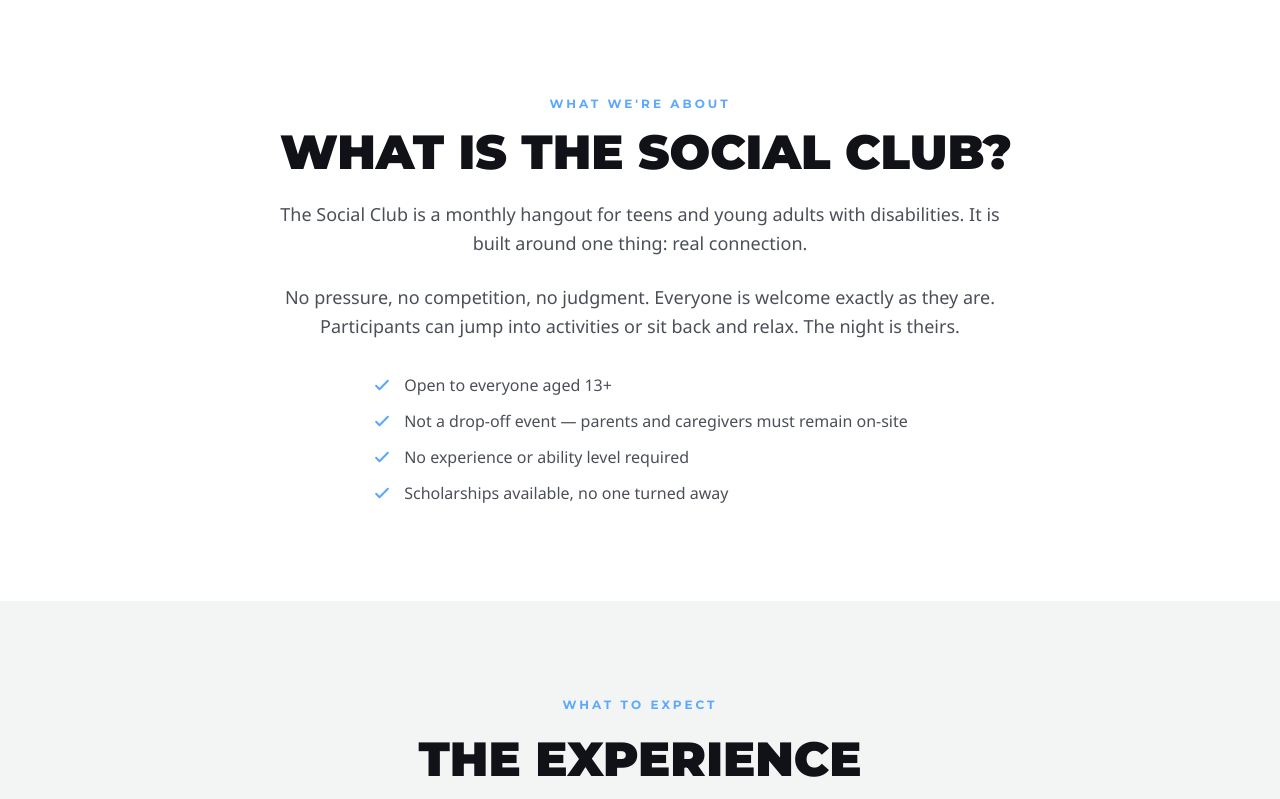
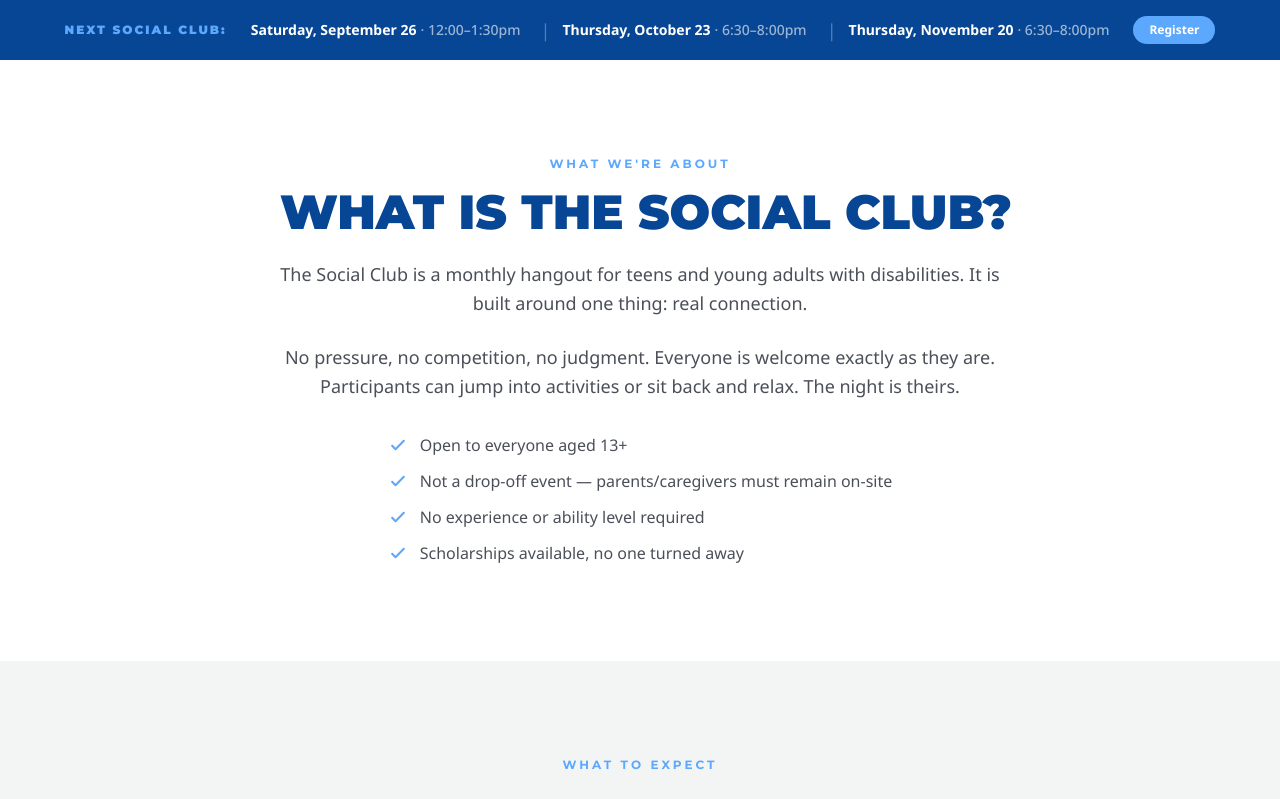
Before and after one commit to steinbros1012/the-social-club, a Next.js app: page / in a window 1280 px wide. Shown: the part 800-1599 px from the top of the page. Built offline with nearby package versions, Linux system fonts and the light colour scheme.

Commit message:
feat: dates banner, blue headings, parent/caregiver copy, CSV export

```diff
--- a/src/app/api/admin/registrations/route.ts
+++ b/src/app/api/admin/registrations/route.ts
@@ -1,5 +1,42 @@
 import { NextRequest, NextResponse } from 'next/server'
 import { getSupabaseAdmin } from '@/lib/supabase'
+
+const CSV_COLUMNS = [
+  'created_at',
+  'id',
+  'status',
+  'payment_status',
+  'participant_first_name',
+  'participant_last_name',
+  'participant_dob',
+  'participant_email',
+  'participant_phone',
+  'caregiver_first_name',
+  'caregiver_last_name',
+  'caregiver_relationship',
+  'caregiver_email',
+  'caregiver_phone',
+  'emergency_contact_name',
+  'emergency_contact_phone',
+  'accommodation_notes',
+  'dietary_notes',
+  'scholarship_requested',
+  'waiver_agreed',
+  'waiver_printed_name',
+  'waiver_date',
+]
+
+function toCsv(rows: Record<string, unknown>[]): string {
+  const escape = (val: unknown): string => {
+    const str = val === null || val === undefined ? '' : String(val)
+    return str.includes(',') || str.includes('"') || str.includes('\n')
+      ? `"${str.replace(/"/g, '""')}"`
+      : str
+  }
+  const header = CSV_COLUMNS.join(',')
+  const body = rows.map((row) => CSV_COLUMNS.map((col) => escape(row[col])).join(',')).join('\n')
+  return `${header}\n${body}`
+}
 
 export async function GET(req: NextRequest) {
   const authHeader = req.headers.get('authorization')
@@ -13,5 +50,18 @@ export async function GET(req: NextRequest) {
     .order('created_at', { ascending: false })
 
   if (error) return NextResponse.json({ error: error.message }, { status: 500 })
+
+  const format = req.nextUrl.searchParams.get('format')
+  if (format === 'csv') {
+    const csv = toCsv(data ?? [])
+    return new NextResponse(csv, {
+      status: 200,
+      headers: {
+        'Content-Type': 'text/csv',
+        'Content-Disposition': `attachment; filename="registrations-${new Date().toISOString().slice(0, 10)}.csv"`,
+      },
+    })
+  }
+
   return NextResponse.json({ registrations: data })
 }
--- a/src/app/page.tsx
+++ b/src/app/page.tsx
@@ -216,6 +216,41 @@ function Hero() {
 }
 
 
+// ---------- UPCOMING DATES BANNER ----------
+function UpcomingDatesBanner() {
+  const dates = [
+    { label: "Saturday, September 26", time: "12:00–1:30pm" },
+    { label: "Thursday, October 23", time: "6:30–8:00pm" },
+    { label: "Thursday, November 20", time: "6:30–8:00pm" },
+  ]
+  return (
+    <section className="bg-[#074694] text-white py-4 px-4" aria-label="Upcoming event dates">
+      <div className="max-w-6xl mx-auto flex flex-col sm:flex-row items-center justify-center gap-3 sm:gap-6 text-center sm:text-left">
+        <span className="font-heading font-black text-xs uppercase tracking-[2px] text-[#5ca8fe] flex-shrink-0">
+          Next Social Club:
+        </span>
+        <div className="flex flex-col sm:flex-row items-center gap-3 sm:gap-5">
+          {dates.map((d, i) => (
+            <div key={d.label} className="flex items-center gap-3">
+              {i > 0 && <span className="hidden sm:block text-white/30 text-lg">|</span>}
+              <span className="text-sm font-medium text-white/90">
+                <span className="font-bold text-white">{d.label}</span>
+                <span className="text-white/60 ml-1">· {d.time}</span>
+              </span>
+            </div>
+          ))}
+        </div>
+        <a
+          href="#register"
+          className="flex-shrink-0 bg-[#5ca8fe] hover:bg-[#4a96ec] text-white text-xs font-bold px-4 py-1.5 rounded-full transition-colors focus-ring"
+        >
+          Register
+        </a>
+      </div>
+    </section>
+  )
+}
+
 // ---------- ABOUT ----------
 function About() {
   const { ref, visible } = useReveal()
@@ -231,7 +266,7 @@ function About() {
         </p>
         <h2
           id="about-heading"
-          className="font-heading text-4xl sm:text-5xl font-black text-[#101218] uppercase leading-none mb-6 whitespace-nowrap"
+          className="font-heading text-4xl sm:text-5xl font-black text-[#074694] uppercase leading-none mb-6 whitespace-nowrap"
         >
           What is The Social Club?
         </h2>
@@ -246,7 +281,7 @@ function About() {
         <ul className="inline-flex flex-col gap-3 text-left">
           {[
             "Open to everyone aged 13+",
-            "Not a drop-off event — parents and caregivers must remain on-site",
+            "Not a drop-off event — parents/caregivers must remain on-site",
             "No experience or ability level required",
             "Scholarships available, no one turned away",
           ].map((item) => (
@@ -312,7 +347,7 @@ function Experience() {
           </p>
           <h2
             id="experience-heading"
-            className="font-heading text-4xl sm:text-5xl font-black text-[#101218] uppercase leading-tight"
+            className="font-heading text-4xl sm:text-5xl font-black text-[#074694] uppercase leading-tight"
           >
             The Experience
           </h2>
@@ -416,7 +451,7 @@ function RegistrationSection() {
           </p>
           <h2
             id="register-heading"
-            className="font-heading text-4xl sm:text-5xl font-black text-[#101218] uppercase leading-tight mb-4"
+            className="font-heading text-4xl sm:text-5xl font-black text-[#074694] uppercase leading-tight mb-4"
           >
             Register Now
           </h2>
@@ -445,8 +480,8 @@ function FAQ() {
       a: `The Social Club has a suggested $${EVENT_CONFIG.donationAmount} donation per participant. If that's a barrier, scholarships are available — just check the box on the registration form and you won't be charged.`,
     },
     {
-      q: "Do caregivers need to register separately?",
-      a: "No. Caregiver information is collected as part of the participant registration. One form covers the whole family unit.",
+      q: "Do parents/caregivers need to register separately?",
+      a: "No. Parent/caregiver information is collected as part of the participant registration. One form covers the whole family unit.",
     },
     {
       q: "Is there a capacity limit?",
@@ -475,7 +510,7 @@ function FAQ() {
           </p>
           <h2
             id="faq-heading"
-            className="font-heading text-4xl sm:text-5xl font-black text-[#101218] uppercase leading-tight"
+            className="font-heading text-4xl sm:text-5xl font-black text-[#074694] uppercase leading-tight"
           >
             FAQ
           </h2>
@@ -610,6 +645,7 @@ export default function Home() {
       <Nav />
       <main>
         <Hero />
+        <UpcomingDatesBanner />
         <About />
         <Experience />
         <PhotoCarousel />
--- a/src/components/RegistrationForm.tsx
+++ b/src/components/RegistrationForm.tsx
@@ -289,10 +289,10 @@ function StepCaregiver({
   return (
     <fieldset>
       <legend className="font-heading font-black text-[#101218] text-2xl uppercase mb-1">
-        Caregiver Info
+        Parent / Caregiver Info
       </legend>
       <p className="text-[#4B4F58] text-sm mb-8">
-        The caregiver must remain on-site for the full event. Confirmation emails will be sent here.
+        The parent/caregiver must remain on-site for the full event. Confirmation emails will be sent here.
       </p>
 
       <div className="grid sm:grid-cols-2 gap-5">
@@ -574,7 +574,7 @@ function StepReview({
         {/* Caregiver summary */}
         <div className="bg-[#f3f5f5] rounded-xl p-5">
           <p className="font-heading font-bold text-[#101218] text-xs uppercase tracking-wide mb-3">
-            Caregiver
+            Parent / Caregiver
           </p>
           <div className="grid grid-cols-2 gap-y-2 text-sm">
             <span className="text-[#4B4F58]">Name</span>
```
